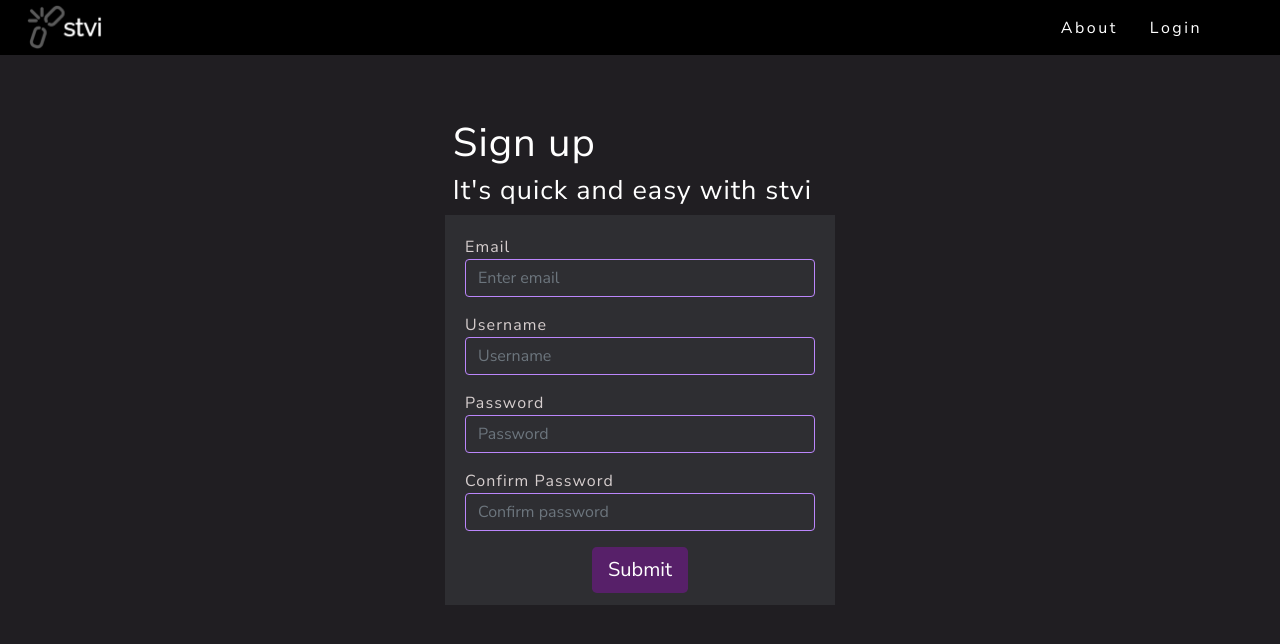
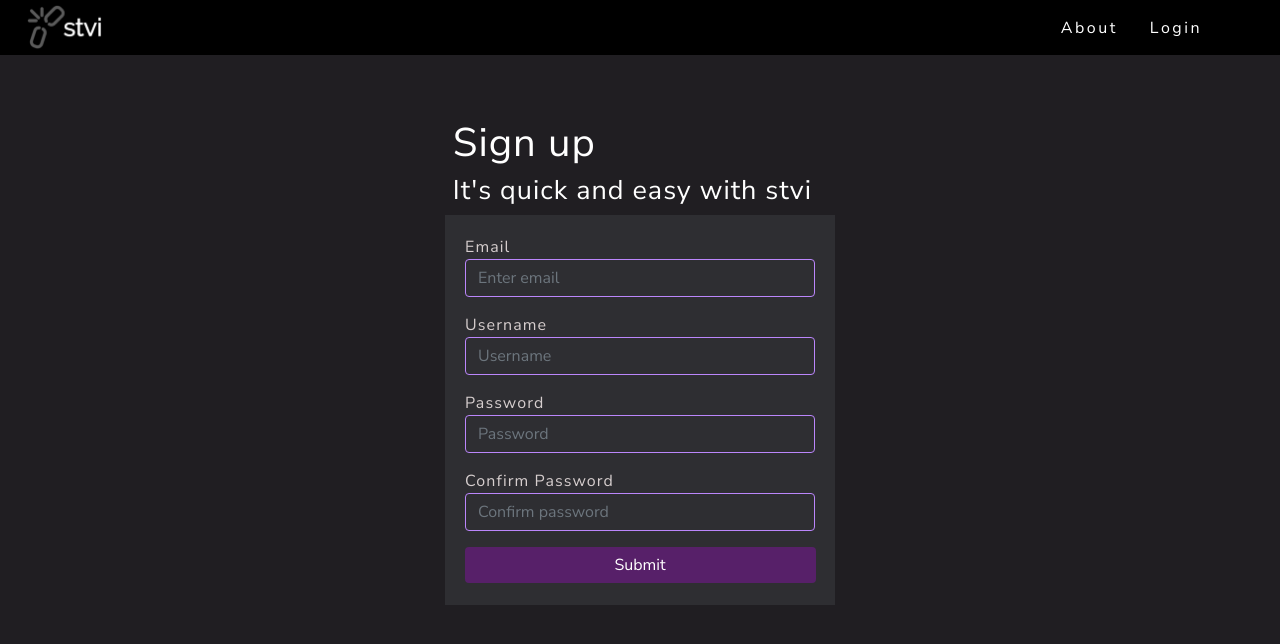
Before and after one commit to stevenpham408/stvi-frontend, a React (Create React App) app: page / in a window 1280 px wide. Shown: the top 644 px of the page. Built offline with nearby package versions, Linux system fonts and the light colour scheme.

Commit message:
Added email validation, changed button style

```diff
--- a/src/Pages/RegistrationPage.tsx
+++ b/src/Pages/RegistrationPage.tsx
@@ -1,7 +1,8 @@
-import React, {useState} from 'react'
+import React from 'react'
 import Form from 'react-bootstrap/Form'
 import Button from 'react-bootstrap/Button'
 import NavBar from './Components/NavBarComponent'
+import isEmail from 'validator/lib/isEmail'
 import axios from 'axios'
 import 'bootstrap/dist/css/bootstrap.min.css'
 import './styles.css'
@@ -30,7 +31,12 @@ const RegistrationPage: React.FC = () => {
             return;
         }
 
-        if (formData['password'] != matchingPw){
+        if(!isEmail(formData["email"])){
+            alert("You entered a non-valid email.");
+            return;
+        }
+
+        if (formData['password'] !== matchingPw){
             alert("passwords don't match");
             return;
         }
@@ -43,6 +49,7 @@ const RegistrationPage: React.FC = () => {
                 alert("You have successfully created an account!")
             })
             .catch(error => {
+                alert("Something went wrong. Please try again later.");
                 console.log(error);
             })
     }
@@ -103,7 +110,7 @@ const RegistrationPage: React.FC = () => {
                 onChange={(e) => {setMatchingPw(e.target.value)}}/>
             </div>
 
-            <Button type="submit" className="btn-lg btn-flat" onClick={handleSubmit}>Submit</Button>
+            <Button type="submit" className="btn btn-flat" id="register-button" onClick={handleSubmit}>Submit</Button>
         </Form>
     </div>
     </>
--- a/src/Pages/styles.css
+++ b/src/Pages/styles.css
@@ -51,9 +51,17 @@
     color: white;
 }
 
+#register-button {
+    width: 90%;
+}
+
 .btn-flat:hover{
     background-color: white;
     color: black;
+}
+
+.btn-flat:focus{
+    background-color: rgb(150, 45, 192);
 }
 
 .btn-xxl {
```
